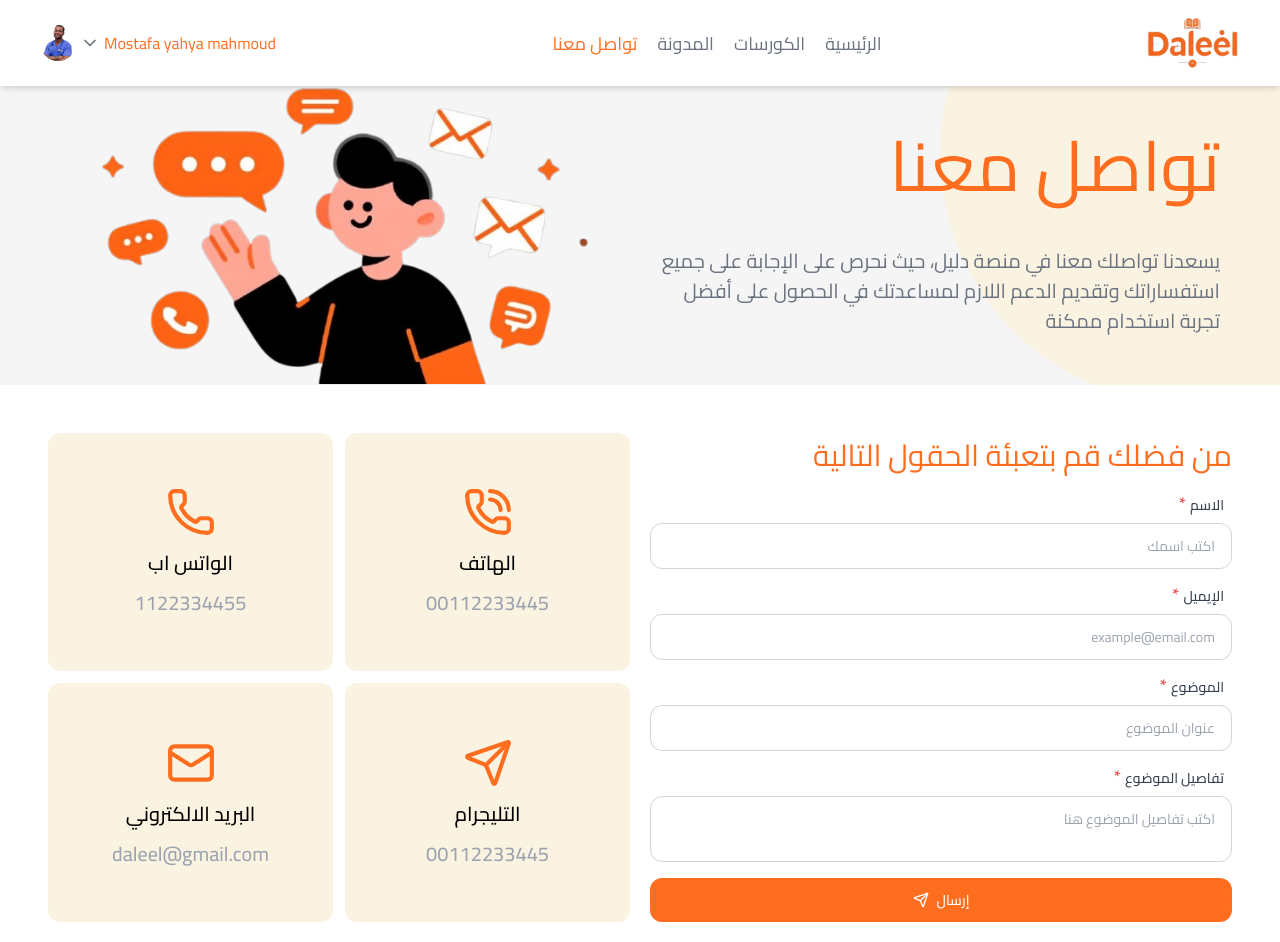
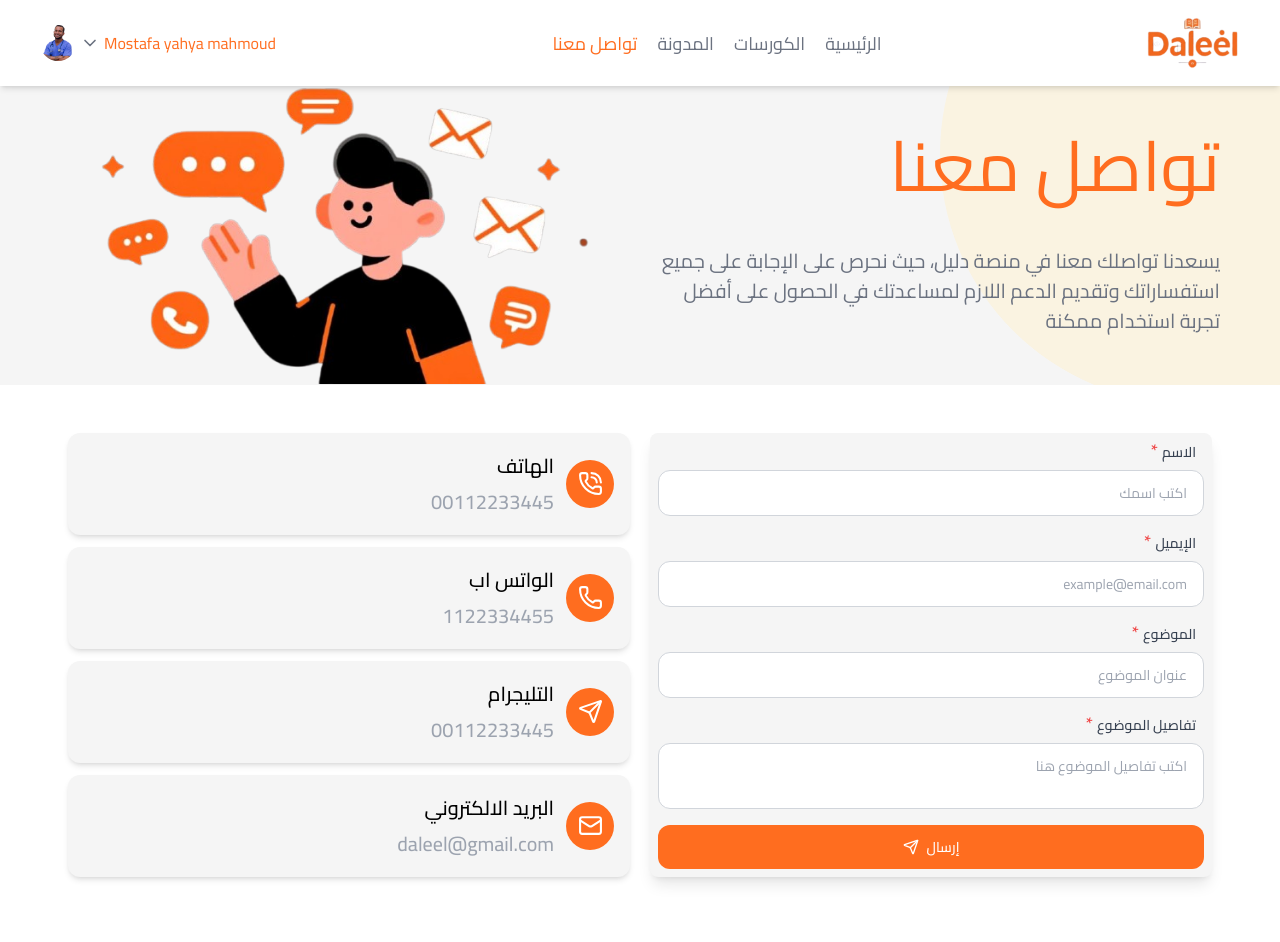
Before and after one commit to MostafaYahya773/daleel, a Next.js app: page /Contact in a window 1280 px wide. After the commit the page ends 897 px from the top, so only its background shows below. Built offline with nearby package versions, Linux system fonts and the light colour scheme.

Commit message:
add subapase

```diff
--- /dev/null
+++ b/lib/supabaseClient.ts
@@ -0,0 +1,6 @@
+import { createClient } from '@supabase/supabase-js';
+
+const supabaseUrl = process.env.NEXT_PUBLIC_SUPABASE_URL!;
+const supabaseAnonKey = process.env.NEXT_PUBLIC_SUPABASE_PUBLISHABLE_KEY!;
+
+export const supabase = createClient(supabaseUrl, supabaseAnonKey);
--- a/package.json
+++ b/package.json
@@ -9,6 +9,7 @@
     "lint": "eslint"
   },
   "dependencies": {
+    "@supabase/supabase-js": "^2.87.3",
     "next": "16.0.7",
     "react": "19.2.0",
     "react-dom": "19.2.0",
--- a/src/app/_components/ContactUsContent/ContactUsContent.tsx
+++ b/src/app/_components/ContactUsContent/ContactUsContent.tsx
@@ -57,11 +57,9 @@ const ContactType: Contact[] = [
 
 const ContactUsContent = () => {
   return (
-    <div className="grid grid-cols-1 lg:grid-cols-2 gap-5 py-5">
-      <form className="w-full flex flex-col gap-4">
-        <h3 className="lg:text-[30px] md:text-[25px] sm:text-[20px] text-[18px] text-therd">
-          من فضلك قم بتعبئة الحقول التالية
-        </h3>
+    <div className="grid grid-cols-1 lg:grid-cols-2 gap-5 py-5 px-5">
+      <form className="w-full flex flex-col gap-4 order-2 lg:order-1 bg-secondary p-2 rounded-lg shadow-lg">
+        {' '}
         {formFields.map((field) => (
           <div key={field.name} className="flex flex-col gap-2">
             <label className="text-sm font-medium text-gray-700 px-2">
@@ -83,7 +81,6 @@ const ContactUsContent = () => {
             )}
           </div>
         ))}
-
         <button
           type="submit"
           className="flex items-center justify-center gap-2 rounded-xl bg-therd px-6 py-3 hover:opacity-80 duration-300 text-sm font-medium text-white"
@@ -92,17 +89,21 @@ const ContactUsContent = () => {
           <Send size={16} />
         </button>
       </form>
-      <div className="grid  md:grid-cols-2 gap-3">
+      <div className="grid grid-cols-1 gap-3 order-1 lg:order-2">
         {ContactType?.map((contact, index) => (
           <div
             key={index}
-            className="flex flex-col  items-center justify-center gap-3 w-full h-full rounded-xl  bg-primary p-4"
+            className="flex items-center justify-start gap-3 w-full h-full rounded-xl bg-secondary p-4 shadow-md"
           >
-            <contact.icon size={50} className="text-therd" />
-            <p className="lg:text-xl text-lg  font-medium">{contact.label}</p>
-            <p className="lg:text-xl text-lg font-medium text-gray-400">
-              {contact.value}
-            </p>
+            <span className="flex items-center justify-center bg-therd rounded-full w-12 h-12">
+              <contact.icon size={25} className="text-white" />
+            </span>
+            <div className="flex flex-col gap-2">
+              <p className="lg:text-xl text-lg  font-medium">{contact.label}</p>
+              <p className="lg:text-xl text-lg font-medium text-gray-400">
+                {contact.value}
+              </p>
+            </div>
           </div>
         ))}
       </div>
```
Also changed, not shown: 1 other file (tests, documents, lock files or other folders).
